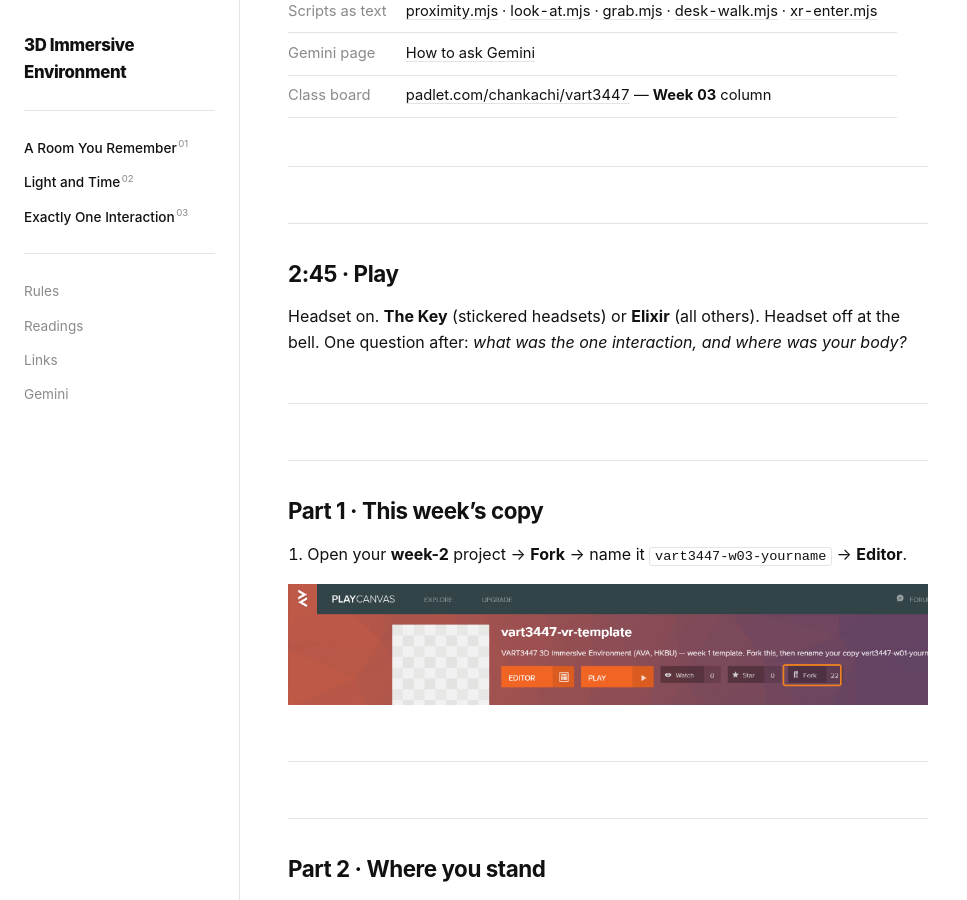
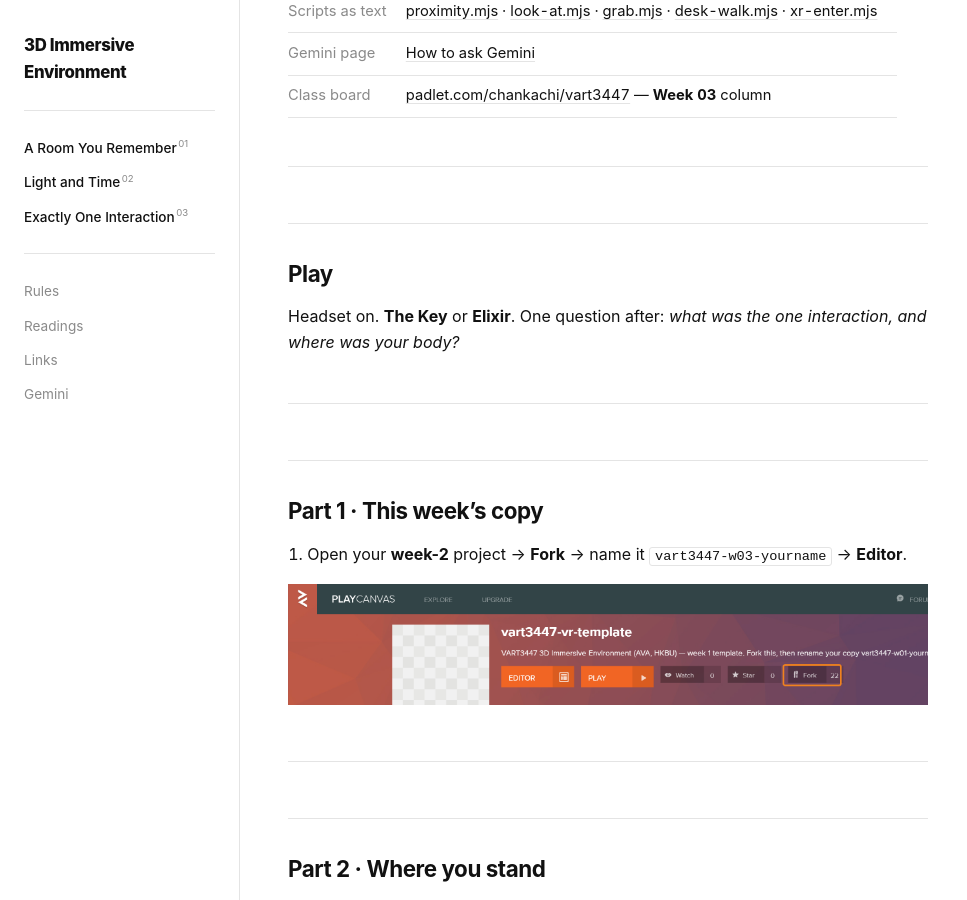
Before and after one commit to kachichan/vart3447-3d-immersive-environment, a Jekyll site: the page built from weeks/week03.md, in a window 1280 px wide and 900 px high, scrolled down 382 px. Shown: the whole window, without its empty margins (0-967 px from the left). Built offline with Jekyll 4.4.1, drawn with Linux system fonts in a browser that asks for light colours; some web fonts are replaced.

Commit message:
Update week03.md

```diff
--- a/weeks/week03.md
+++ b/weeks/week03.md
@@ -24,10 +24,10 @@ No buttons, no menus, nothing floating.
 
 ---
 
-## 2:45 · Play
+## Play
 
-Headset on. **The Key** (stickered headsets) or **Elixir** (all others).
-Headset off at the bell. One question after: *what was the one interaction, and where was your body?*
+Headset on. **The Key** or **Elixir**.
+One question after: *what was the one interaction, and where was your body?*
 
 ---
 
```
